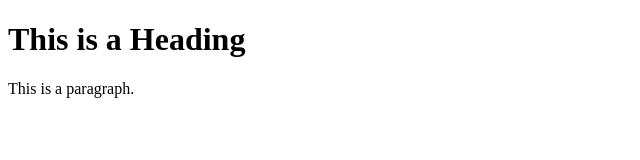
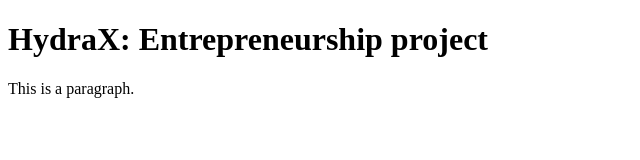
Before and after one commit to TIGERISCHESSKID/HydraX, a plain HTML site: page index.html in a window 1280 px wide. Shown: the whole page, without its empty margins (0-640 px from the left). Drawn offline with Linux system fonts and the light colour scheme.

Commit message:
Update index.html

```diff
--- a/index.html
+++ b/index.html
@@ -5,7 +5,7 @@
 </head>
 <body>
 
-<h1>This is a Heading</h1>
+<h1>HydraX: Entrepreneurship project</h1>
 <p>This is a paragraph.</p>
 
 </body>
```
